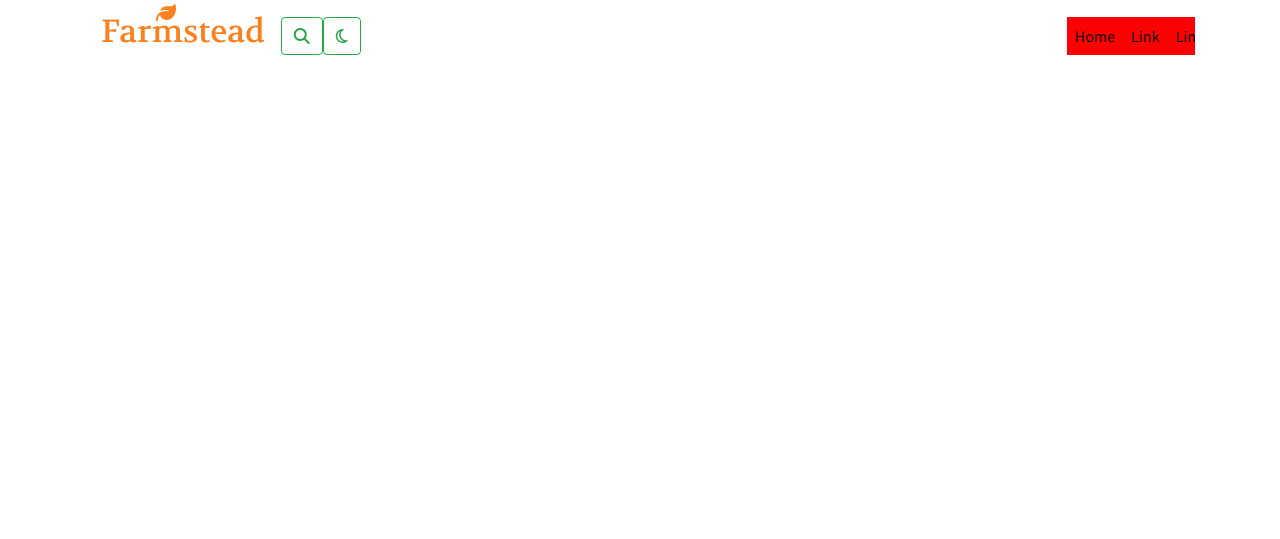
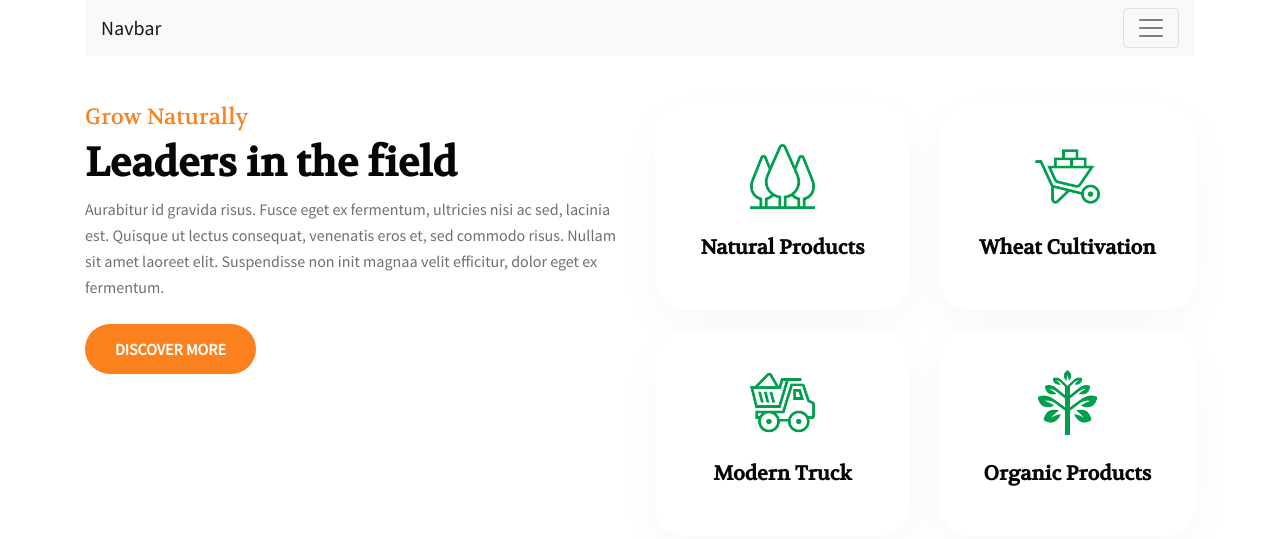
Before and after one commit to PhamTrung1234/Farmtead, a plain HTML site: page Farmstead/index.html in a window 1280 px wide. Drawn offline with nearby package versions, Linux system fonts and the light colour scheme.

Commit message:
thêm nat

```diff
--- a/Farmstead/index.html
+++ b/Farmstead/index.html
@@ -21,59 +21,92 @@
 </head>
 <body>
     <header>
-        <div class="container-xl">
-            <div class="header__content">
-                <nav class="navbar navbar-expand-lg navbar-light ">
-
-                    <a class="navbar-brand " href="#">
-                        <h1 class="d-flex flex-column align-items-center transision">
-                            <i class="fa-solid fa-leaf"></i>
-                            Farmstead
-                        </h1>
-                    </a>
-
-                        <form class="form-inline mr-auto">
-                            <button class="btn btn-outline-success my-2 my-sm-2" type="submit">
-                                <i class="fa-solid fa-magnifying-glass"></i>
-                            </button>
-                            <button class="btn btn-outline-success my-2 my-sm-2" type="submit"><i class="fa-regular fa-moon"></i></button>
-                          </form>
-
+       <div class="container">
+        <nav class="navbar navbar-expand-fluid navbar-light bg-light">
+          <a class="navbar-brand" href="#">Navbar</a>
           <button class="navbar-toggler" type="button" data-toggle="collapse" data-target="#navbarSupportedContent" aria-controls="navbarSupportedContent" aria-expanded="false" aria-label="Toggle navigation">
             <span class="navbar-toggler-icon"></span>
           </button>
 
           <div class="collapse navbar-collapse" id="navbarSupportedContent">
-
-                              <ul class="navbar-nav ml-auto">
+            <ul class="navbar-nav mr-auto">
               <li class="nav-item active">
                 <a class="nav-link" href="#">Home <span class="sr-only">(current)</span></a>
               </li>
               <li class="nav-item">
                 <a class="nav-link" href="#">Link</a>
               </li>
-                                <li class="nav-item">
-                                    <a class="nav-link" href="#">Link</a>
-                                  </li>
-                                  <li class="nav-item">
-                                    <a class="nav-link" href="#">Link</a>
+              <li class="nav-item dropdown">
+                <a class="nav-link dropdown-toggle" href="#" role="button" data-toggle="dropdown" aria-expanded="false">
+                  Dropdown
+                </a>
+                <div class="dropdown-menu">
+                  <a class="dropdown-item" href="#">Action</a>
+                  <a class="dropdown-item" href="#">Another action</a>
+                  <div class="dropdown-divider"></div>
+                  <a class="dropdown-item" href="#">Something else here</a>
+                </div>
               </li>
               <li class="nav-item">
                 <a class="nav-link disabled">Disabled</a>
               </li>
             </ul>
-
-                        </div>
-
-
-
+            <form class="form-inline my-2 my-lg-0">
+              <input class="form-control mr-sm-2" type="search" placeholder="Search" aria-label="Search">
+              <button class="btn btn-outline-success my-2 my-sm-0" type="submit">Search</button>
+            </form>
           </div>
         </nav>
        </div>
-        </div>
     </header>
     <section class="farmcarousel"></section>
-    <section class="Naturally"></section>
+    <section class="Naturally">
+      <div class="container">
+        <div class="row">
+          <div class="col-12 col-lg-6">
+            <div class="title">
+              <h4>Grow Naturally</h4>
+              <h2>Leaders in the field</h2>
+              <p>Aurabitur id gravida risus. Fusce eget ex fermentum, ultricies nisi ac sed, lacinia est. Quisque ut lectus consequat, venenatis eros et, sed commodo risus. Nullam sit amet laoreet elit. Suspendisse non init magnaa velit efficitur, dolor eget ex fermentum.</p>
+            </div>
+            <div class="btn__color">
+              <a href="#" class="transision">DISCOVER MORE</a>
+            </div>
+          </div>
+          <div class="col-12 col-lg 6">
+            <div class="row nat__right">
+              <div class="col-12 col-sm-6 ">
+                <div class="nat__item">
+                  <img src="../img/img4.png" alt="img4">
+                <h4>Natural Products</h4>
+                </div>
+
+              </div>
+              <div class="col-12 col-sm-6 ">
+                <div class="nat__item">
+                  <img src="../img/img2.png" alt="img2">
+                <h4>Wheat Cultivation</h4>
+                </div>
+
+              </div>
+              <div class="col-12 col-sm-6 ">
+                <div class="nat__item">
+                  <img src="../img/img1.png" alt="img1">
+                <h4>Modern Truck</h4>
+                </div>
+
+              </div>
+              <div class="col-12 col-sm-6 ">
+                <div class="nat__item">
+                  <img src="../img/img3.png" alt="img3">
+                <h4>Organic Products</h4>
+                </div>
+              </div>
+            </div>
+          </div>
+        </div>
+      </div>
+    </section>
     <section class="food"></section>
     <section class="contact"></section>
     <section class="banner"></section>
--- a/Farmstead/style.css
+++ b/Farmstead/style.css
@@ -25,45 +25,71 @@ body h1,body h2,body h3,body h4{
 .transision{
     transition: all 0.5s;
 }
+.title h4{
+    font-size: 22px;
+    color: #fb811e;
+}
+.title h2{
+    line-height: 50px;
+    font-size: 40px;
+    font-weight: 600;
+    color: #060606;
+}
+.title p{
+    line-height: 26px;
+    color: #707070;
+    margin-bottom: 1.5rem;
+}
+.btn__color a{
+   font-size: 16px;
+   line-height: 26px;
+   padding: 12px 30px;
+   font-weight: 600;
+   background: #fb811e;
+   color: #fff;
+   border-radius: 30px;
+   text-decoration: none;
+   margin-bottom: 1.5rem;
+   display: inline-block;
+}
+.btn__color:hover a{
+    background: #009f4d;
+}
+
+/* HEADER  */
 
 
 
 
 
 
-/* HEADER  */
-header{
-    position: relative;
+/* Naturally  */
+.Naturally{
+    padding: 3rem 0 !important;
+}
+.nat__right{
+    text-align: center;
+    gap: 20px 0;
+}
+.nat__right img{
+    max-width: 65px;
+    display: block;
+    margin: 0 auto;
+}
+.nat__right h4{
+    font-size: 20px;
+    line-height: 28px;
+    font-weight: 600;
+    margin-top: 25px;
+    color: #060606;
+}
+.nat__item{
+    padding: 40px 30px;
+    border-radius: 30px;
+    box-shadow: 0 1rem 3rem rgb(0 0 0 / 3%);
     background-color: #fff;
 }
-header h1{
-    font-size: 32px;
-    position: relative;
-    color: #fb811e;
-
+.nat__item:hover{
+    transition: 0.3s;
+    box-shadow: 0 25px 98px 0 rgb(0 0 0 / 10%);
 }
-header h1 i{
-    font-size: 20px;
-    position: absolute;
-    top: -10px;
-    left: 55px;
-}
-header h1:hover{
-    color: #060606;
-}
-.header__form form{
-    padding-right: 30px;
-}
-#navbarSupportedContent .navbar-nav .nav-item .nav-link{
-    font-size: 16px;
-    color: #060606;
-}
-#navbarSupportedContent .navbar-nav{
-    width: 128px;
-    max-width: 8em;
-    background-color: red;
-    max-height: 400px;
-    position: absolute;
-    right: 0;
-    overflow: hidden;
-}
```
Lines whose indentation alone changed are shown as unchanged.
